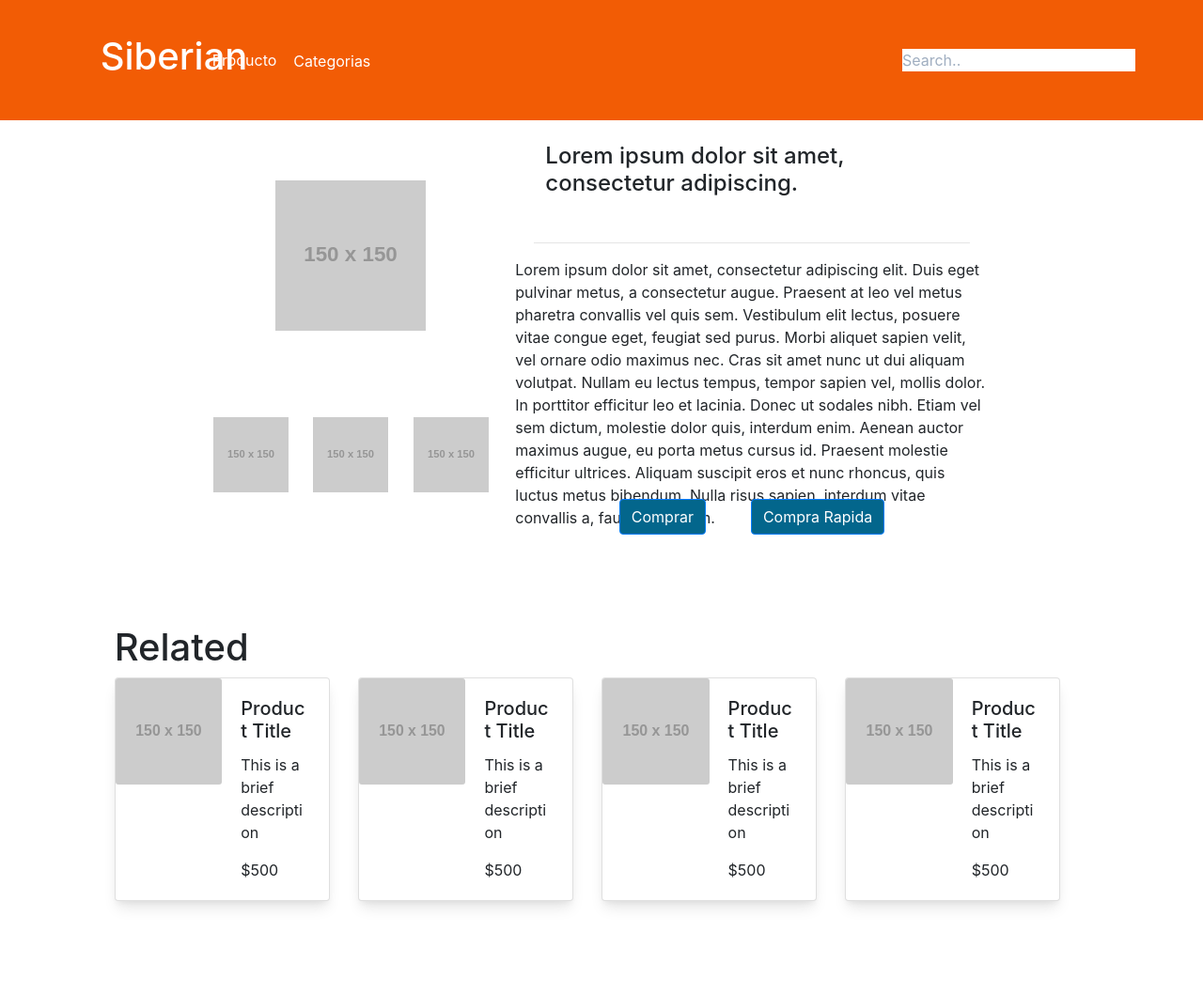
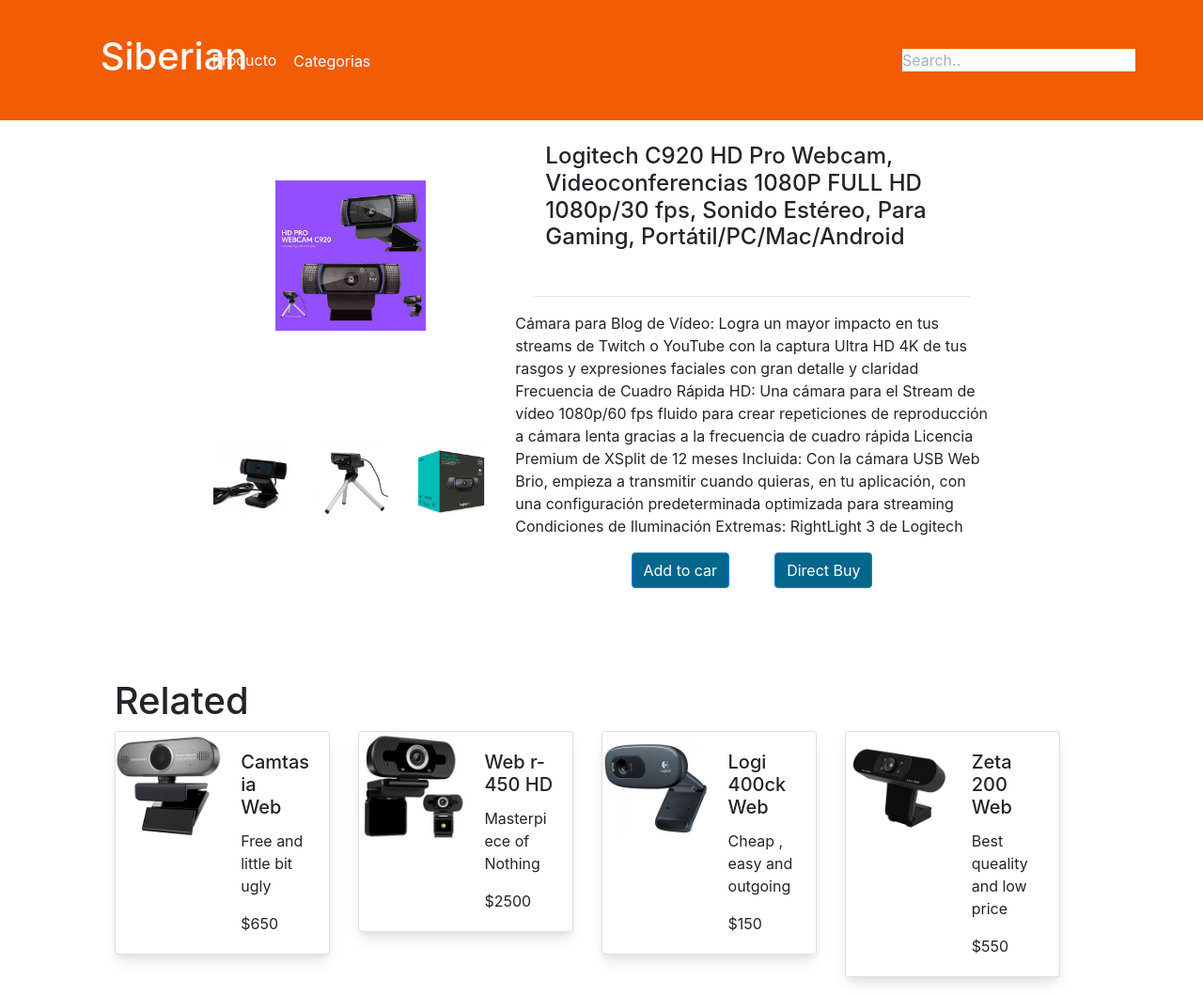
Before and after one commit to StraightUpCode/diseno_web, a website built with Parcel: page src/product.html in a window 1280 px wide. Shown: the top 1059 px of the page at 94% size. Built offline with nearby package versions, Linux system fonts and the light colour scheme; placeholder pictures from the web are drawn by us.

Commit message:
img added to src and producto.html

```diff
--- a/src/product.html
+++ b/src/product.html
@@ -51,19 +51,19 @@
       <section class="col-span-3 grid grid-cols-6 col-start-3  ">
         <div class="grid col-span-6 grid-cols-4 ">
           <div class="col-span-2 col-start-2  py-8 my-8">
-            <img src="https://via.placeholder.com/150" alt="placeholder" class='w-full object-fit'>
+            <img src="./img/product-1.png" alt="placeholder" class='w-full object-fit'>
           </div>
         </div>
         <div class="col-span-6 grid grid-cols-6 ">
           <ul class='col-span-6 flex justify-around '>
             <li class="w-1/4">
-              <img src="https://via.placeholder.com/150" alt="w-full object-fit">
+              <img src="./img/product-2.png" alt="w-full object-fit">
             </li>
             <li class="w-1/4">
-              <img src="https://via.placeholder.com/150" alt="w-full object-fit">
+              <img src="./img/product-3.png" alt="w-full object-fit">
             </li>
             <li class="w-1/4">
-              <img src="https://via.placeholder.com/150" alt="w-full object-fit">
+              <img src="./img/product-4.png" alt="w-full object-fit">
             </li>
           </ul>
         </div>
@@ -71,26 +71,21 @@
       <section class="col-span-5  ">
         <div class='flex flex-wrap'>
           <div class='container w-full  my-4'>
-            <h1 class='text-2xl px-8 w-full '>Lorem ipsum dolor sit amet, consectetur adipiscing.
+            <h1 class='text-2xl px-8 w-full '>Logitech C920 HD Pro Webcam, Videoconferencias 1080P FULL HD 1080p/30 fps, Sonido Estéreo,  Para Gaming, Portátil/PC/Mac/Android
 
             </h1>
           </div>
           <div class='flex w-full justify-center'>
             <hr class="w-9/12 px-8 ">
           </div>
-          <div class='container h-64 px-16 '>Lorem ipsum dolor sit amet, consectetur adipiscing elit. Duis eget pulvinar
-            metus, a consectetur augue. Praesent at leo vel metus pharetra convallis vel quis sem. Vestibulum elit
-            lectus, posuere vitae congue eget, feugiat sed purus. Morbi aliquet sapien velit, vel ornare odio maximus
-            nec. Cras sit amet nunc ut dui aliquam volutpat. Nullam eu lectus tempus, tempor sapien vel, mollis dolor.
-            In porttitor efficitur leo et lacinia. Donec ut sodales nibh. Etiam vel sem dictum, molestie dolor quis,
-            interdum enim. Aenean auctor maximus augue, eu porta metus cursus id. Praesent molestie efficitur ultrices.
-            Aliquam suscipit eros et nunc rhoncus, quis luctus metus bibendum. Nulla risus sapien, interdum vitae
-            convallis a, faucibus a diam.</div>
+          <div class='container h-64 px-16 '> Cámara para Blog de Vídeo: Logra un mayor impacto en tus streams de Twitch o YouTube con la captura Ultra HD 4K de tus rasgos y expresiones faciales con gran detalle y claridad
+            Frecuencia de Cuadro Rápida HD: Una cámara para el Stream de vídeo 1080p/60 fps fluido para crear repeticiones de reproducción a cámara lenta gracias a la frecuencia de cuadro rápida
+            Licencia Premium de XSplit de 12 meses Incluida: Con la cámara USB Web Brio, empieza a transmitir cuando quieras, en tu aplicación, con una configuración predeterminada optimizada para streaming
+            Condiciones de Iluminación Extremas: RightLight 3 de Logitech </div>
           <div class='container  '>
             <div class='container flex justify-center '>
-              <button class='mx-4 btn btn-primary'>Comprar</button>
-              <button type="button" class='mx-4 btn btn-primary' data-toggle='modal' data-target='#compraRapida'>Compra
-                Rapida</button>
+              <button class='mx-4 btn btn-primary'>Add to car</button>
+              <button type="button" class='mx-4 btn btn-primary' data-toggle='modal' data-target='#compraRapida'>Direct Buy</button>
             </div>
           </div>
           <div class="modal fade" id="compraRapida" data-keyboard="false" tabindex="-1" role="dialog"
@@ -128,15 +123,17 @@
             <div class="row no-gutters">
               <div class="col-md-6">
                 <a href="./product.html">
-                  <img src="https://via.placeholder.com/150" class="card-img" alt="..."></a>
+                  <img src="./img/related-1.png" class="card-img" alt="..."></a>
               </div>
               <div class="col-md-6">
                 <div class="card-body">
-                  <h5 class="card-title"><a href="./product.html" class="text-decoration-none color-black">Product
-                      Title</a></h5>
-                  <p class="card-text description">This is a brief description</p>
-                  <p class="card-text"> $500</p>
-                </div>
+                  <h5 class="card-title">
+                    <a href="./product.html" class="text-decoration-none color-black">
+                      Camtasia <br> Web
+                    </a></h5>
+                  <p class="card-text description">Free and little bit ugly</p>
+                  <p class="card-text"> $650</p>
+              </div>
               </div>
             </div>
           </div>
@@ -146,15 +143,17 @@
             <div class="row no-gutters">
               <div class="col-md-6">
                 <a href="./product.html">
-                  <img src="https://via.placeholder.com/150" class="card-img" alt="..."></a>
+                  <img src="./img/related-2.png" class="card-img" alt="..."></a>
               </div>
               <div class="col-md-6">
                 <div class="card-body">
-                  <h5 class="card-title"><a href="./product.html" class="text-decoration-none color-black">Product
-                      Title</a></h5>
-                  <p class="card-text description">This is a brief description</p>
-                  <p class="card-text"> $500</p>
-                </div>
+                  <h5 class="card-title">
+                    <a href="./product.html" class="text-decoration-none color-black">
+                    Web  r-450 HD
+                    </a></h5>
+                  <p class="card-text description">Masterpiece of Nothing</p>
+                  <p class="card-text"> $2500</p>
+              </div>
               </div>
             </div>
           </div>
@@ -164,15 +163,17 @@
             <div class="row no-gutters">
               <div class="col-md-6">
                 <a href="./product.html">
-                  <img src="https://via.placeholder.com/150" class="card-img" alt="..."></a>
+                  <img src="./img/related-3.png" class="card-img" alt="..."></a>
               </div>
               <div class="col-md-6">
                 <div class="card-body">
-                  <h5 class="card-title"><a href="./product.html" class="text-decoration-none color-black">Product
-                      Title</a></h5>
-                  <p class="card-text description">This is a brief description</p>
-                  <p class="card-text"> $500</p>
-                </div>
+                  <h5 class="card-title">
+                    <a href="./product.html" class="text-decoration-none color-black">
+                      Logi 400ck Web
+                    </a></h5>
+                  <p class="card-text description">Cheap , easy and outgoing</p>
+                  <p class="card-text"> $150</p>
+              </div>
               </div>
             </div>
           </div>
@@ -182,14 +183,16 @@
             <div class="row no-gutters">
               <div class="col-md-6">
                 <a href="./product.html">
-                  <img src="https://via.placeholder.com/150" class="card-img" alt="..."></a>
+                  <img src="./img/related-4.png" class="card-img" alt="..."></a>
               </div>
               <div class="col-md-6">
                 <div class="card-body">
-                  <h5 class="card-title"><a href="./product.html" class="text-decoration-none color-black">Product
-                      Title</a></h5>
-                  <p class="card-text description">This is a brief description</p>
-                  <p class="card-text"> $500</p>
+                  <h5 class="card-title">
+                    <a href="./product.html" class="text-decoration-none color-black">
+                      Zeta 200 Web
+                    </a></h5>
+                  <p class="card-text description">Best queality and low price</p>
+                  <p class="card-text"> $550</p>
                 </div>
               </div>
             </div>
```
Also changed, not shown: src/img/product-1.png (added), src/img/product-2.png (added), src/img/product-3.png (added), src/img/product-4.png (added), src/img/related-1.png (added), src/img/related-2.png (added), src/img/related-3.png (added), src/img/related-4.png (added), 1 other file.
